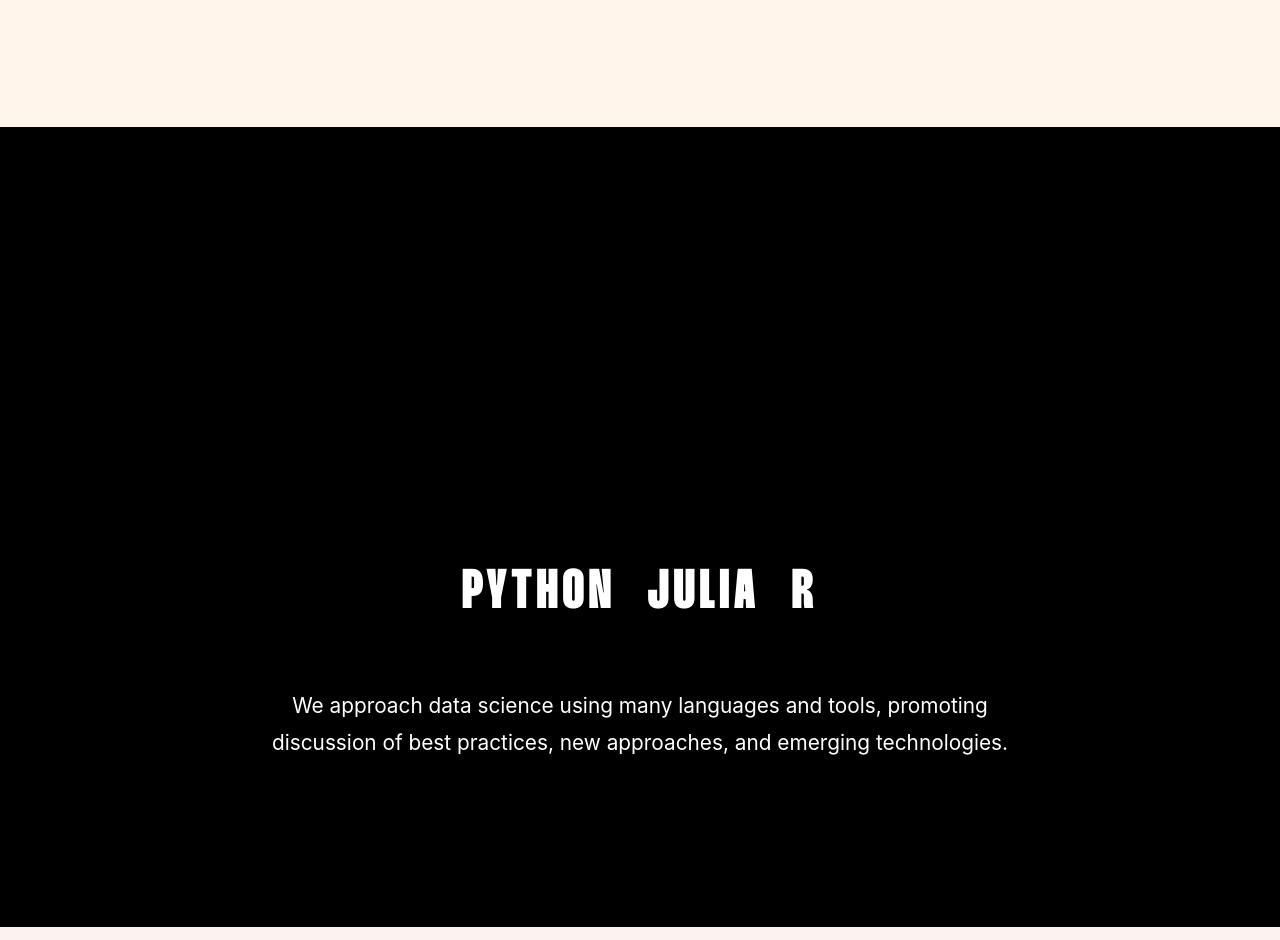
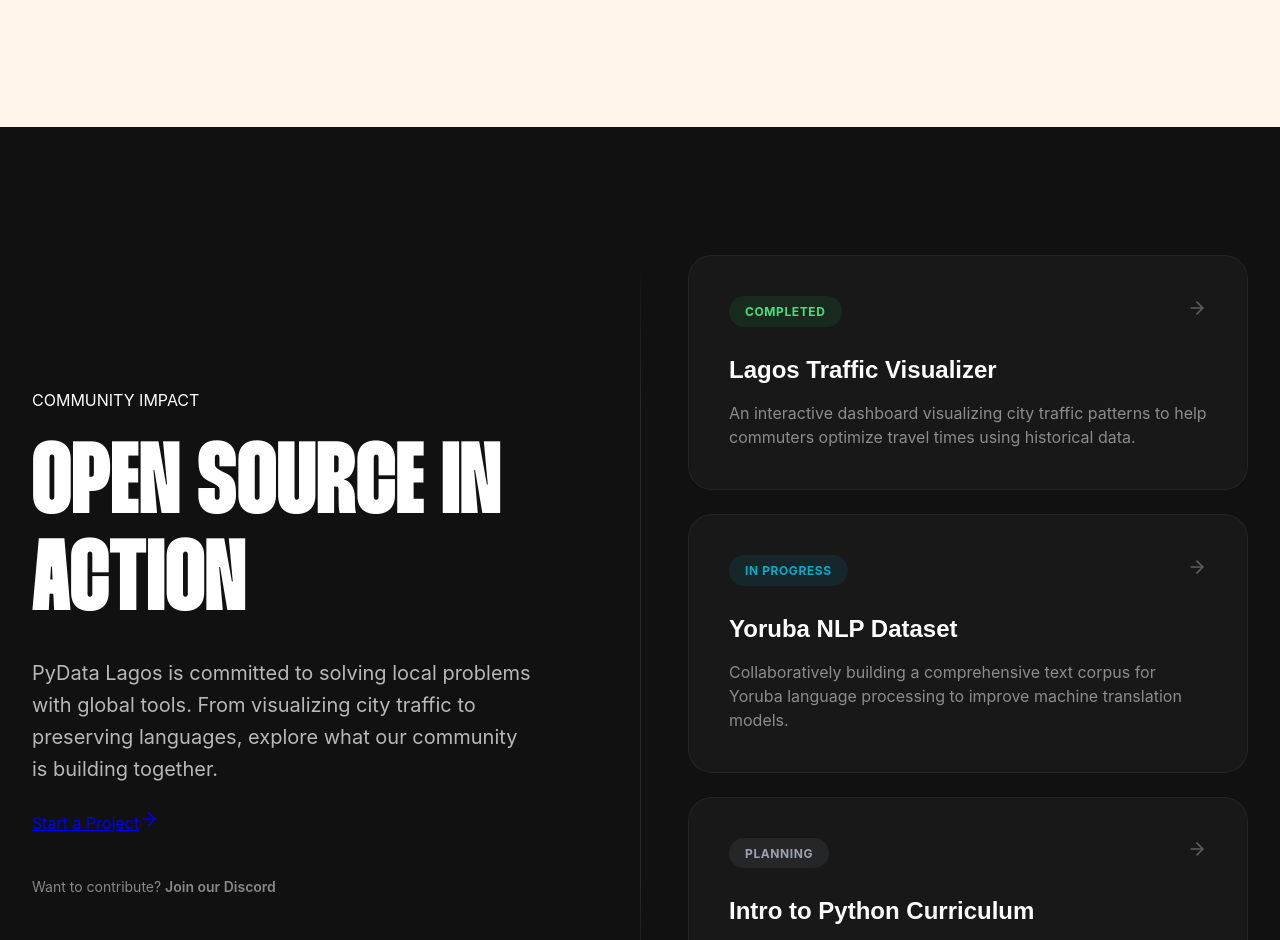
Before and after one commit to Nosa116/PyData-Lagos-WEB, a React (Vite) app: page / in a window 1280 px wide. Shown: the part 1860-2800 px from the top of the page. Built offline with nearby package versions, Linux system fonts and the light colour scheme; a web font is replaced by a local one.

Commit message:
feat: redesign community section as an open source projects showcase

```diff
--- a/src/components/Community.css
+++ b/src/components/Community.css
@@ -1,72 +1,208 @@
-.community {
-    min-height: 100vh;
-    display: flex;
-    align-items: center;
-    padding: 4rem 2rem;
-    background-color: #000000;
-    color: #ffffff;
+.community-section {
+    padding: 8rem 2rem;
+    background-color: #111111; /* Dark background to contrast with other sections */
+    color: white;
+    position: relative;
+    overflow: hidden;
+}
+
+.community-section::before {
+    content: '';
+    position: absolute;
+    bottom: -10%;
+    left: -5%;
+    width: 40%;
+    height: 40%;
+    background: radial-gradient(circle, rgba(4, 173, 206, 0.05) 0%, transparent 70%);
+    z-index: 0;
 }
 
 .community-container {
     max-width: 1400px;
     margin: 0 auto;
-    width: 100%;
-    text-align: center;
+    position: relative;
+    z-index: 1;
 }
 
-.community-title {
-    font-family: var(--font-display);
-    font-size: clamp(3rem, 8vw, 6rem);
-    line-height: 1;
-    letter-spacing: 0.08em;
+.community-grid {
+    display: grid;
+    grid-template-columns: 1fr 1fr;
+    gap: 6rem;
+    align-items: center;
+    margin-bottom: 6rem;
+}
+
+@media (max-width: 1024px) {
+    .community-grid {
+        grid-template-columns: 1fr;
+        gap: 4rem;
+        margin-bottom: 4rem;
+    }
+}
+
+/* Left Narrative */
+.community-narrative {
     display: flex;
     flex-direction: column;
-    gap: 0;
-    color: #ffffff;
-    text-transform: uppercase;
-    font-weight: 400;
-    margin-bottom: 4rem;
-    align-items: center;
+    gap: 1.5rem;
 }
 
-.community-title .title-line {
-    display: block;
-    opacity: 0;
+.community-main-title {
+    font-family: var(--font-display);
+    font-size: clamp(3.5rem, 8vw, 6.5rem);
+    line-height: 0.95;
+    font-weight: 400;
+    color: white;
+    text-transform: uppercase;
 }
 
-.languages {
-    display: flex;
-    gap: 2rem;
-    justify-content: center;
-    flex-wrap: wrap;
-    margin-bottom: 3rem;
-    opacity: 0;
+.community-main-title .highlight {
+    color: var(--color-orange);
 }
 
-.language-item {
-    font-family: var(--font-display);
-    font-size: clamp(2rem, 5vw, 3.5rem);
-    letter-spacing: 0.08em;
-    color: #ffffff;
-    opacity: 0;
-    animation: fadeInUp 0.8s cubic-bezier(0.4, 0, 0.2, 1) forwards;
+.community-description {
+    font-size: 1.25rem;
+    line-height: 1.6;
+    color: rgba(255, 255, 255, 0.7);
+    max-width: 500px;
 }
 
-.community-text {
-    font-size: clamp(1.1rem, 2vw, 1.3rem);
-    line-height: 1.8;
-    max-width: 800px;
-    margin: 0 auto;
-    opacity: 0;
+.community-discord {
+    margin-top: 1rem;
+    font-size: 0.875rem;
+    color: rgba(255, 255, 255, 0.5);
 }
 
-@media (max-width: 768px) {
-    .community {
-        padding: 3rem 1.5rem;
+.community-discord a {
+    color: var(--color-orange);
+    text-decoration: none;
+    font-weight: 600;
+}
+
+.community-discord a:hover {
+    text-decoration: underline;
+}
+
+/* Right Project Cards */
+.projects-stack {
+    display: flex;
+    flex-direction: column;
+    gap: 1.5rem;
+    position: relative;
+}
+
+/* Vertical decorative line for desktop */
+@media (min-width: 1025px) {
+    .projects-stack::before {
+        content: '';
+        position: absolute;
+        left: -3rem;
+        top: 0;
+        bottom: 0;
+        width: 1px;
+        background: linear-gradient(to bottom, transparent, rgba(255, 255, 255, 0.1) 20%, rgba(255, 255, 255, 0.1) 80%, transparent);
+    }
+}
+
+.project-card {
+    background: rgba(255, 255, 255, 0.03);
+    padding: 2.5rem;
+    border-radius: 24px;
+    border: 1px solid rgba(255, 255, 255, 0.05);
+    transition: all 0.4s cubic-bezier(0.4, 0, 0.2, 1);
+    cursor: pointer;
+}
+
+.project-card:hover {
+    background: rgba(255, 255, 255, 0.06);
+    border-color: var(--color-orange);
+    transform: translateX(10px);
+}
+
+.project-card-header {
+    display: flex;
+    justify-content: space-between;
+    align-items: center;
+    margin-bottom: 1.5rem;
+}
+
+.status-badge {
+    padding: 0.35rem 1rem;
+    border-radius: 50px;
+    font-size: 0.75rem;
+    font-weight: 700;
+    text-transform: uppercase;
+    letter-spacing: 0.05em;
+}
+
+.status-badge.completed { background: rgba(34, 197, 94, 0.1); color: #4ade80; }
+.status-badge.in-progress { background: rgba(4, 173, 206, 0.1); color: #04adce; }
+.status-badge.planning { background: rgba(156, 163, 175, 0.1); color: #9ca3af; }
+
+.project-arrow {
+    color: var(--color-orange);
+    opacity: 0.3;
+    transition: all 0.3s ease;
+}
+
+.project-card:hover .project-arrow {
+    opacity: 1;
+    transform: translateX(5px);
+}
+
+.project-title {
+    font-family: var(--font-navbar);
+    font-size: 1.5rem;
+    font-weight: 700;
+    color: white;
+    margin-bottom: 0.75rem;
+}
+
+.project-desc {
+    font-size: 1rem;
+    line-height: 1.5;
+    color: rgba(255, 255, 255, 0.5);
+}
+
+/* Languages Tape */
+.languages-tape {
+    margin-top: 4rem;
+    padding: 3rem 0;
+    border-top: 1px solid rgba(255, 255, 255, 0.05);
+}
+
+.tape-content {
+    display: flex;
+    align-items: center;
+    justify-content: center;
+    gap: 3rem;
+    flex-wrap: wrap;
+    opacity: 0.4;
+}
+
+.tape-content span {
+    font-family: var(--font-display);
+    font-size: clamp(1.5rem, 4vw, 2.5rem);
+    letter-spacing: 0.05em;
+}
+
+.dot {
+    width: 8px;
+    height: 8px;
+    background-color: var(--color-orange);
+    border-radius: 50%;
+}
+
+@media (max-width: 640px) {
+    .project-card {
+        padding: 2rem;
     }
 
-    .languages {
+    .tape-content {
         gap: 1.5rem;
-        margin-bottom: 2rem;
+    }
+
+    .tape-content span {
+        font-size: 1.25rem;
     }
 }
--- a/src/components/Community.jsx
+++ b/src/components/Community.jsx
@@ -1,25 +1,98 @@
 import './Community.css'
 
 const Community = () => {
-    const languages = ['PYTHON', 'JULIA', 'R']
+    const projects = [
+        {
+            title: "Lagos Traffic Visualizer",
+            status: "Completed",
+            statusClass: "completed",
+            description: "An interactive dashboard visualizing city traffic patterns to help commuters optimize travel times using historical data."
+        },
+        {
+            title: "Yoruba NLP Dataset",
+            status: "In Progress",
+            statusClass: "in-progress",
+            description: "Collaboratively building a comprehensive text corpus for Yoruba language processing to improve machine translation models."
+        },
+        {
+            title: "Intro to Python Curriculum",
+            status: "Planning",
+            statusClass: "planning",
+            description: "Designing a localized, project-based curriculum for high school students across Lagos to learn Python fundamentals."
+        }
+    ]
 
     return (
-        <section className="community">
+        <section id="community" className="community-section">
             <div className="community-container">
-                <h2 className="community-title fade-in-up">
-                    <span className="title-line">OUR</span>
-                    <span className="title-line">COMMUNITY</span>
-                </h2>
-                <div className="languages fade-in-up" style={{ animationDelay: '0.2s' }}>
-                    {languages.map((lang, index) => (
-                        <div key={lang} className="language-item" style={{ animationDelay: `${0.3 + index * 0.1}s` }}>
-                            {lang}
+                <div className="community-grid">
+                    {/* Left Column: Narrative */}
+                    <div className="community-narrative">
+                        <div className="label fade-in-up">COMMUNITY IMPACT</div>
+                        <h2 className="community-main-title fade-in-up">
+                            OPEN SOURCE IN <span className="highlight">ACTION</span>
+                        </h2>
+                        <p className="community-description fade-in-up">
+                            PyData Lagos is committed to solving local problems with global tools.
+                            From visualizing city traffic to preserving languages, explore what our
+                            community is building together.
+                        </p>
+
+                        <div className="community-actions fade-in-up">
+                            <a href="#" className="primary-btn">
+                                Start a Project
+                                <svg width="20" height="20" viewBox="0 0 24 24" fill="none" stroke="currentColor" strokeWidth="2" strokeLinecap="round" strokeLinejoin="round">
+                                    <line x1="5" y1="12" x2="19" y2="12" />
+                                    <polyline points="12 5 19 12 12 19" />
+                                </svg>
+                            </a>
                         </div>
-                    ))}
+
+                        <div className="community-discord fade-in-up">
+                            <p>Want to contribute? <a href="#">Join our Discord</a></p>
+                        </div>
+                    </div>
+
+                    {/* Right Column: Project Cards */}
+                    <div className="projects-column">
+                        <div className="projects-stack">
+                            {projects.map((project, index) => (
+                                <div key={index} className="project-card fade-in-up" style={{ animationDelay: `${0.2 * (index + 1)}s` }}>
+                                    <div className="project-card-header">
+                                        <span className={`status-badge ${project.statusClass}`}>
+                                            {project.status}
+                                        </span>
+                                        <div className="project-arrow">
+                                            <svg width="20" height="20" viewBox="0 0 24 24" fill="none" stroke="currentColor" strokeWidth="2" strokeLinecap="round" strokeLinejoin="round">
+                                                <line x1="5" y1="12" x2="19" y2="12" />
+                                                <polyline points="12 5 19 12 12 19" />
+                                            </svg>
+                                        </div>
+                                    </div>
+                                    <h3 className="project-title">{project.title}</h3>
+                                    <p className="project-desc">{project.description}</p>
+                                </div>
+                            ))}
+                        </div>
+                    </div>
                 </div>
-                <p className="community-text fade-in-up" style={{ animationDelay: '0.6s' }}>
-                    We approach data science using many languages and tools, promoting discussion of best practices, new approaches, and emerging technologies.
-                </p>
+
+                {/* Bottom Languages Tape - Integrated original intent */}
+                <div className="languages-tape fade-in-up">
+                    <div className="tape-content">
+                        <span>PYTHON</span>
+                        <div className="dot"></div>
+                        <span>JULIA</span>
+                        <div className="dot"></div>
+                        <span>R</span>
+                        <div className="dot"></div>
+                        <span>SQL</span>
+                        <div className="dot"></div>
+                        <span>PANDAS</span>
+                        <div className="dot"></div>
+                        <span>SCIKIT-LEARN</span>
+                    </div>
+                </div>
             </div>
         </section>
     )
```
